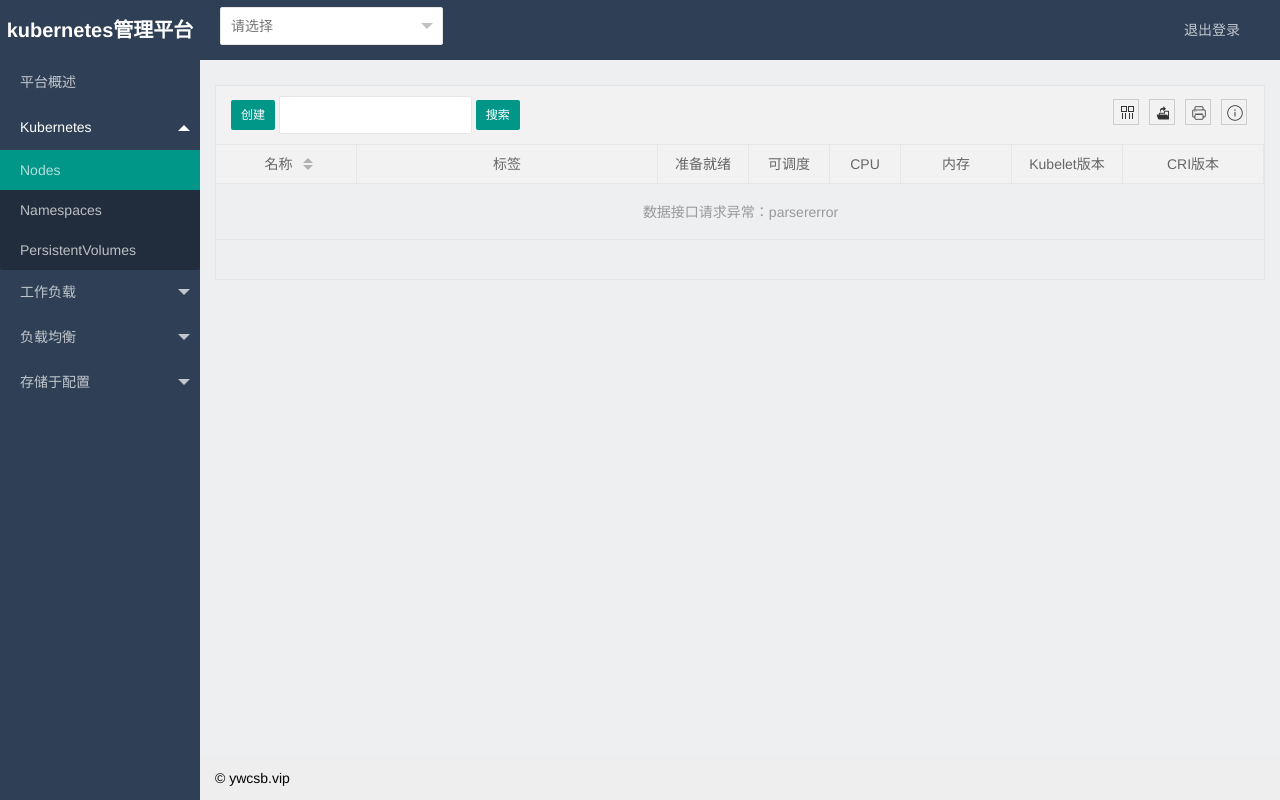
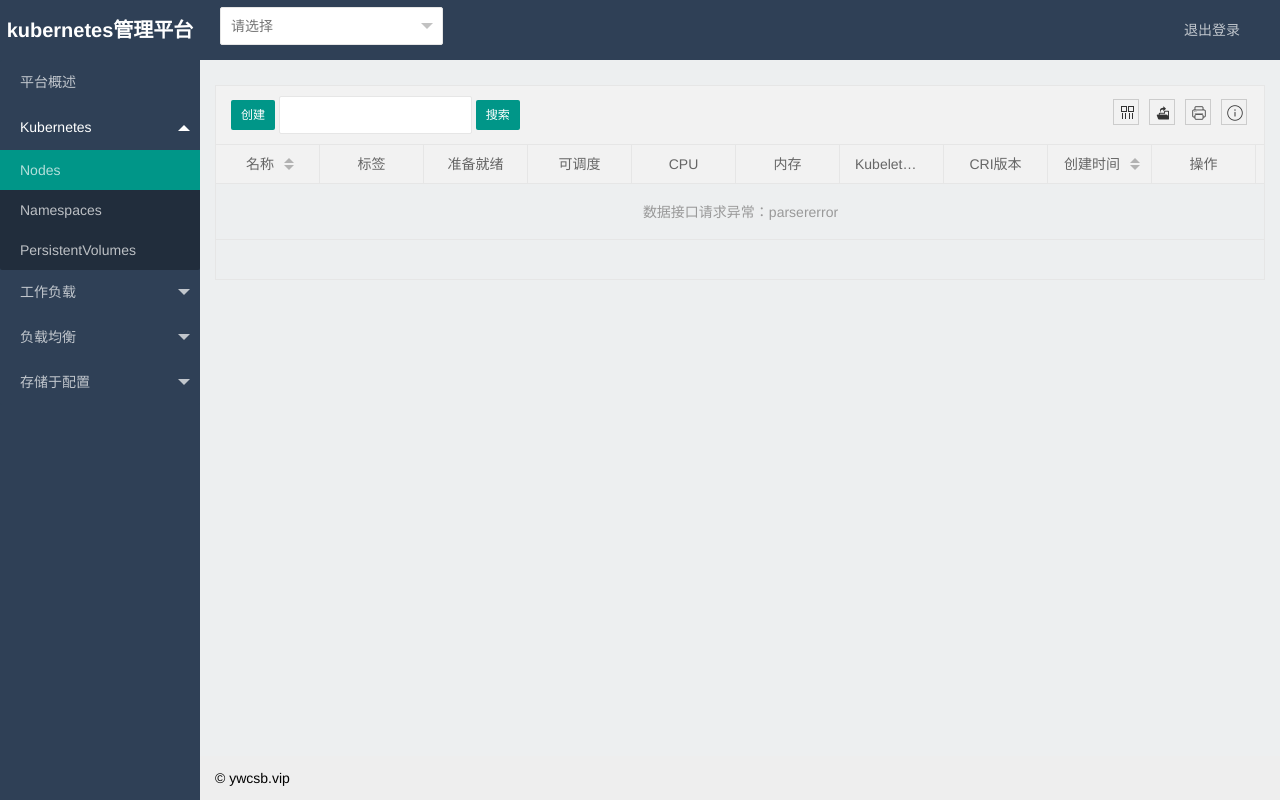
Before and after one commit to huabingli/devops_kubernetes, a Django app: template templates/kube/nodes.html in a window 1280 px wide. Run offline with Django 3.2, Linux system fonts and the light colour scheme; the template is opened without the code that fills it, so the values that code supplies are empty.

Commit message:
更改html

```diff
--- a/templates/kube/namespaces.html
+++ b/templates/kube/namespaces.html
@@ -21,7 +21,7 @@ layui-this
           <div class="layui-inline">
             <input type="text" class="layui-input" name="name" id="demoReload" autocomplete="off">
           </div>
-          <button class="layui-btn" id="searchBtn" lay-event="searchBtn" data-type="reload">搜索</button>
+          <button class="layui-btn layui-btn-sm" id="searchBtn" lay-event="searchBtn" data-type="reload">搜索</button>
         </div>
     </script>
     <table class="layui-hide" id="nstable" lay-filter="nstable"></table>
--- a/templates/kube/nodes.html
+++ b/templates/kube/nodes.html
@@ -51,19 +51,19 @@ layui.use('table', function(){
     }]
     ,title: '用户数据表'
     ,cols: [[
-      {field:'name', title:'名称',sort: true, width: 140, align: 'center'}
-      ,{field:'labels', title:'标签', width: 300, align: 'center', templet: labelsFormat}
-      ,{field: 'status', title: '准备就绪', width:90, align: 'center'}
-      ,{field: 'scheduler', title: '可调度', width: 80, align: 'center'}
-      ,{field: 'cpu', title: 'CPU', width: 70, align: 'center'}
-      ,{field: 'memory', title: '内存', width: 110, align: 'center'}
-      ,{field: 'kebelet_version', title: 'Kubelet版本', width: 110, align: 'center'}
-      ,{field: 'cri_version', title: 'CRI版本', width: 140, align: 'center'}
-      ,{field:'create_time', title:'创建时间',sort: true, width: 180, align: 'center', templet: function (res) {
+      {field:'name', title:'名称',sort: true, align: 'center'}
+      ,{field:'labels', title:'标签', align: 'center', templet: labelsFormat}
+      ,{field: 'status', title: '准备就绪', align: 'center'}
+      ,{field: 'scheduler', title: '可调度', align: 'center'}
+      ,{field: 'cpu', title: 'CPU',  align: 'center'}
+      ,{field: 'memory', title: '内存', align: 'center'}
+      ,{field: 'kebelet_version', title: 'Kubelet版本', align: 'center'}
+      ,{field: 'cri_version', title: 'CRI版本', align: 'center'}
+      ,{field:'create_time', title:'创建时间',sort: true, align: 'center', templet: function (res) {
                   let now = new Date(res.create_time)
                   return dateFtt('yyyy-MM-dd hh:mm:ss', now)
               }}
-      ,{title:'操作', toolbar: '#barDemo', width:150, align: 'center'}
+      ,{title:'操作', toolbar: '#barDemo', align: 'center'}
     ]]
     ,page: true
     ,id: 'nstb'
--- a/templates/kube/persistentvolumes.html
+++ b/templates/kube/persistentvolumes.html
@@ -21,7 +21,7 @@ layui-this
           <div class="layui-inline">
             <input type="text" class="layui-input" name="name" id="demoReload" autocomplete="off">
           </div>
-          <button class="layui-btn" id="searchBtn" lay-event="searchBtn" data-type="reload">搜索</button>
+          <button class="layui-btn layui-btn-sm" id="searchBtn" lay-event="searchBtn" data-type="reload">搜索</button>
         </div>
     </script>
     <table class="layui-hide" id="nstable" lay-filter="nstable"></table>
```
